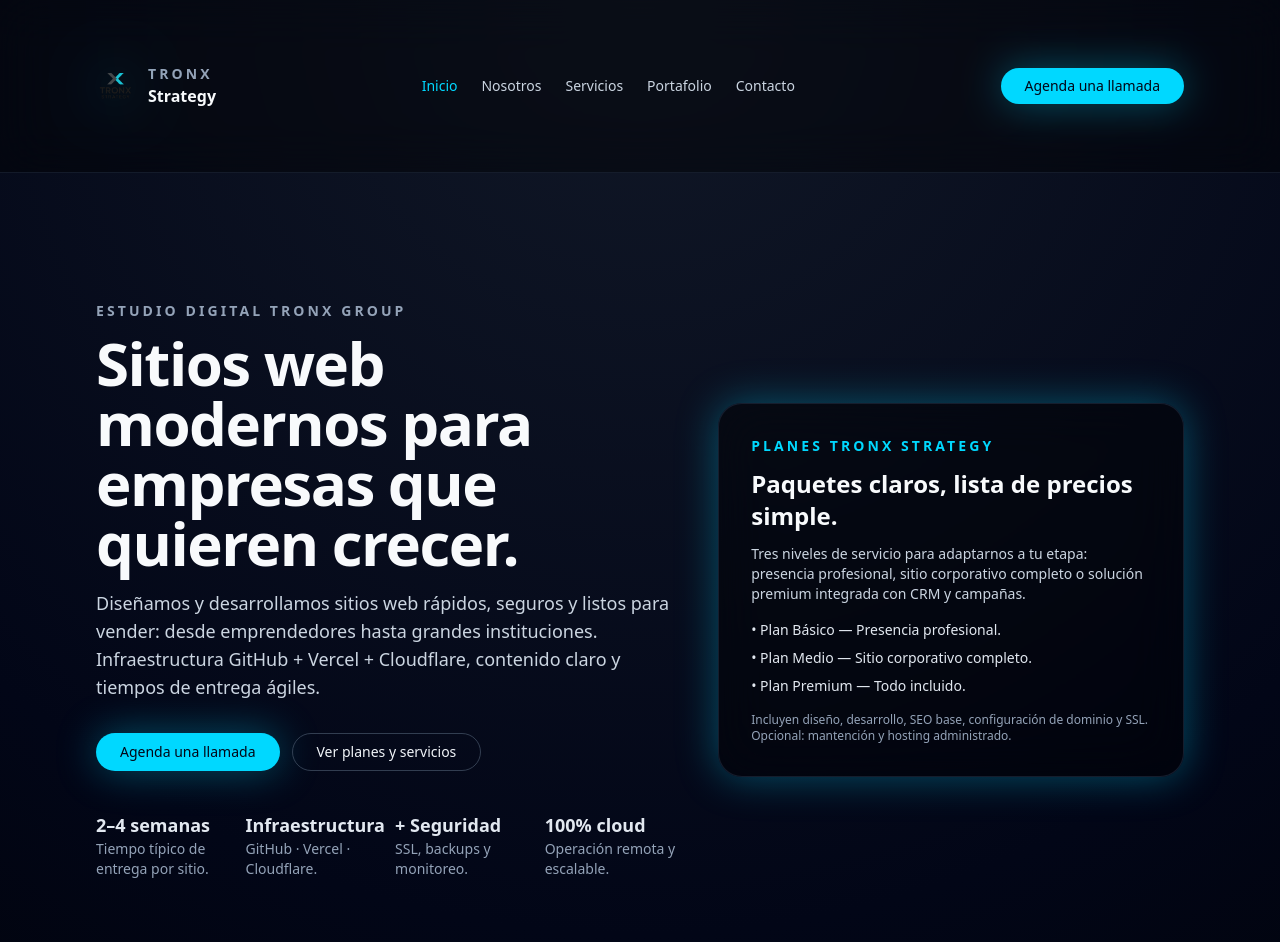
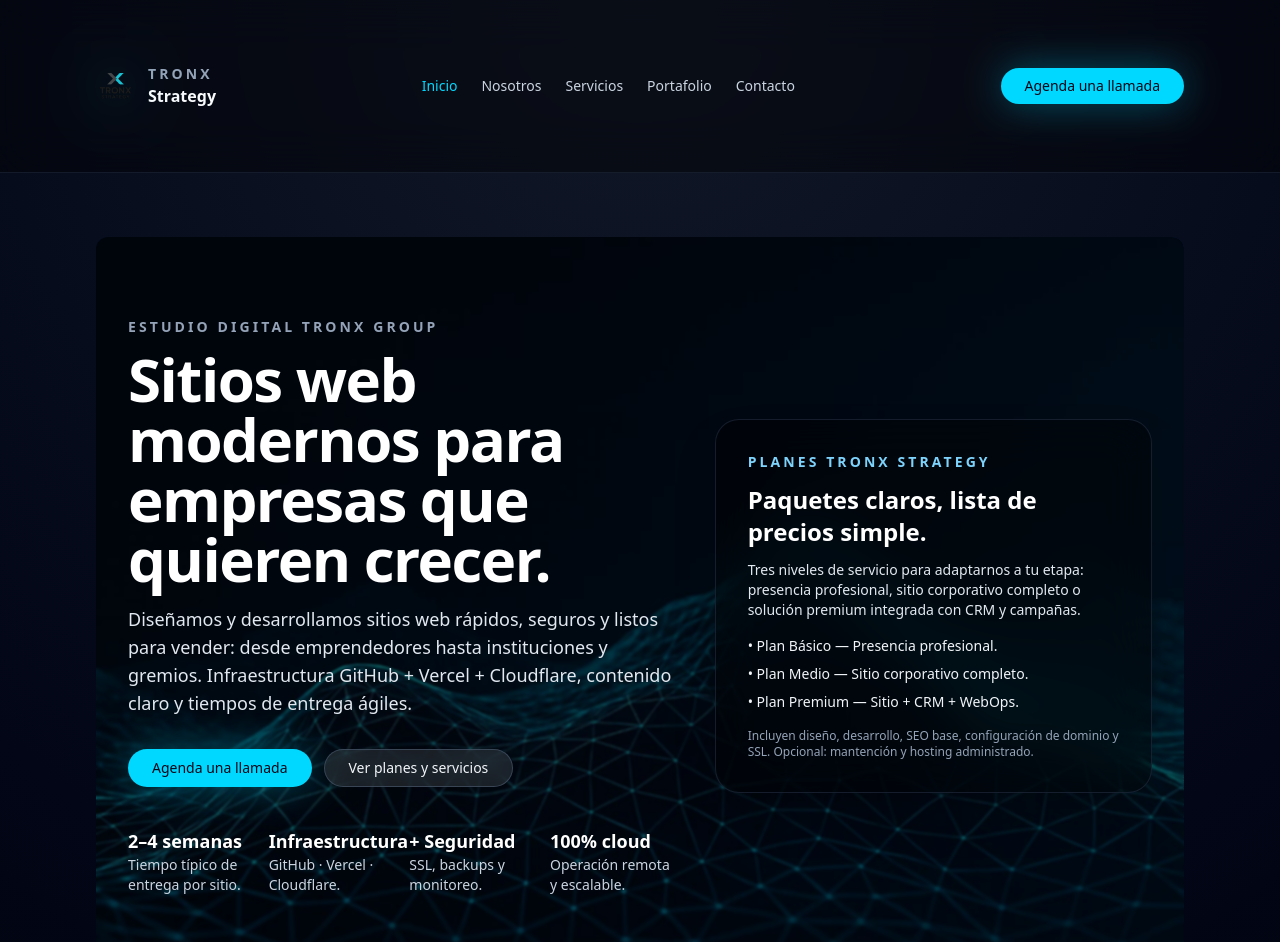
Before and after one commit to TronxGroup/Tronx-Strategy, a Next.js app: page / in a window 1280 px wide. Shown: the top 942 px of the page. Built offline with nearby package versions, Linux system fonts and the light colour scheme.

Commit message:
Update page.tsx

```diff
--- a/app/page.tsx
+++ b/app/page.tsx
@@ -3,49 +3,67 @@
 export default function HomePage() {
   return (
     <div className="section">
-      <section className="grid lg:grid-cols-[minmax(0,1.25fr)_minmax(0,1fr)] gap-10 items-center pt-8 lg:pt-16">
+      {/* HERO con fondo */}
+      <section
+        className="relative overflow-hidden rounded-xl"
+        style={{
+          backgroundImage: "url('/BG_hero_strategy.jpg')",
+          backgroundSize: "cover",
+          backgroundPosition: "center",
+          backgroundRepeat: "no-repeat",
+        }}
+      >
+        {/* Overlay para legibilidad */}
+        <div className="absolute inset-0 bg-black/60 backdrop-blur-[1px]" />
+
+        <div className="relative grid lg:grid-cols-[minmax(0,1.25fr)_minmax(0,1fr)] gap-10 items-center pt-12 pb-16 lg:pt-20 px-4 lg:px-8">
           <div>
-          <p className="section-title">Estudio digital Tronx Group</p>
-          <h1 className="mt-3 text-4xl md:text-5xl lg:text-6xl font-semibold tracking-tight text-slate-50">
+            <p className="section-title text-sky-300/90">
+              Estudio digital Tronx Group
+            </p>
+            <h1 className="mt-3 text-4xl md:text-5xl lg:text-6xl font-semibold tracking-tight text-white">
               Sitios web modernos para empresas que quieren crecer.
             </h1>
-          <p className="mt-4 text-base md:text-lg text-slate-300 max-w-xl">
-            Diseñamos y desarrollamos sitios web rápidos, seguros y listos para
-            vender: desde emprendedores hasta grandes instituciones. Infraestructura
-            GitHub + Vercel + Cloudflare, contenido claro y tiempos de entrega
-            ágiles.
+            <p className="mt-4 text-base md:text-lg text-slate-200 max-w-xl">
+              Diseñamos y desarrollamos sitios web rápidos, seguros y listos
+              para vender: desde emprendedores hasta instituciones y gremios.
+              Infraestructura GitHub + Vercel + Cloudflare, contenido claro y
+              tiempos de entrega ágiles.
             </p>
 
             <div className="mt-8 flex flex-wrap gap-3">
               <Link href="/contacto" className="btn-primary">
                 Agenda una llamada
               </Link>
-            <Link href="/servicios" className="btn-ghost">
+              <Link
+                href="/servicios"
+                className="btn-ghost bg-white/10 backdrop-blur hover:bg-white/20"
+              >
                 Ver planes y servicios
               </Link>
             </div>
 
-          <div className="mt-10 grid grid-cols-2 md:grid-cols-4 gap-4 text-xs md:text-sm text-slate-400">
+            <div className="mt-10 grid grid-cols-2 md:grid-cols-4 gap-4 text-xs md:text-sm text-slate-300">
               <div>
-              <p className="text-slate-200 text-base md:text-lg font-semibold">
+                <p className="text-white text-base md:text-lg font-semibold">
                   2–4 semanas
                 </p>
                 <p>Tiempo típico de entrega por sitio.</p>
               </div>
               <div>
-              <p className="text-slate-200 text-base md:text-lg font-semibold">
+                <p className="text-white text-base md:text-lg font-semibold">
                   Infraestructura
                 </p>
                 <p>GitHub · Vercel · Cloudflare.</p>
               </div>
               <div>
-              <p className="text-slate-200 text-base md:text-lg font-semibold">
+                <p className="text-white text-base md:text-lg font-semibold">
                   + Seguridad
                 </p>
                 <p>SSL, backups y monitoreo.</p>
               </div>
               <div>
-              <p className="text-slate-200 text-base md:text-lg font-semibold">
+                <p className="text-white text-base md:text-lg font-semibold">
                   100% cloud
                 </p>
                 <p>Operación remota y escalable.</p>
@@ -53,56 +71,60 @@
             </div>
           </div>
 
+          {/* Tarjeta derecha */}
           <div className="relative">
-          <div className="card-surface p-6 md:p-8 shadow-soft-glow">
-            <p className="text-sm font-semibold tracking-[0.22em] text-tronx-accent uppercase">
+            <div className="card-surface p-6 md:p-8 shadow-2xl bg-black/55 backdrop-blur rounded-xl border border-white/10">
+              <p className="text-sm font-semibold tracking-[0.22em] text-sky-300 uppercase">
                 Planes Tronx Strategy
               </p>
-            <h2 className="mt-3 text-2xl font-semibold text-slate-50">
+              <h2 className="mt-3 text-2xl font-semibold text-white">
                 Paquetes claros, lista de precios simple.
               </h2>
-            <p className="mt-3 text-sm text-slate-300">
+              <p className="mt-3 text-sm text-slate-200">
                 Tres niveles de servicio para adaptarnos a tu etapa: presencia
                 profesional, sitio corporativo completo o solución premium
                 integrada con CRM y campañas.
               </p>
-            <ul className="mt-4 space-y-2 text-sm text-slate-200">
+              <ul className="mt-4 space-y-2 text-sm text-slate-100">
                 <li>• Plan Básico — Presencia profesional.</li>
                 <li>• Plan Medio — Sitio corporativo completo.</li>
-              <li>• Plan Premium — Todo incluido.</li>
+                <li>• Plan Premium — Sitio + CRM + WebOps.</li>
               </ul>
               <p className="mt-4 text-xs text-slate-400">
-              Incluyen diseño, desarrollo, SEO base, configuración de dominio y
-              SSL. Opcional: mantención y hosting administrado.
+                Incluyen diseño, desarrollo, SEO base, configuración de dominio
+                y SSL. Opcional: mantención y hosting administrado.
               </p>
+            </div>
           </div>
         </div>
       </section>
 
+      {/* BLOQUE: QUÉ PODEMOS CONSTRUIR */}
       <section className="mt-16">
         <p className="section-title">Qué podemos construir</p>
         <h2 className="section-heading">
           Desde una landing en 48 horas hasta un portal institucional completo.
         </h2>
         <p className="section-subtitle">
-          Tronx Strategy se integra con Dekaelo Media y Tronx Group para entregar
-          una solución digital coherente: web, contenido, campañas y reporting.
+          Tronx Strategy se integra con Tronx Group y Dekaelo Media para
+          entregar una solución coherente: web, contenido, campañas y
+          reporting.
         </p>
 
         <div className="mt-10 grid gap-6 md:grid-cols-3">
           {[
             {
               title: "Sitios corporativos",
-              body: "Páginas completas para empresas, gremios, estudios y proyectos con necesidades de comunicación claras y reporting."
+              body: "Páginas completas para empresas, gremios, estudios y proyectos con necesidades de comunicación claras y reporting.",
             },
             {
               title: "Landing pages y campañas",
-              body: "Páginas de alta conversión para lanzamientos, eventos, cursos y campañas con medición real."
+              body: "Páginas de alta conversión para lanzamientos, eventos, cursos y campañas con medición real.",
             },
             {
               title: "Portales y directorios",
-              body: "Arquitecturas escalables para cámaras, asociaciones y proyectos territoriales."
-            }
+              body: "Arquitecturas escalables para cámaras, asociaciones y proyectos territoriales.",
+            },
           ].map((card) => (
             <div key={card.title} className="card-surface p-6">
               <h3 className="text-lg font-semibold text-slate-50">
```
Lines whose indentation alone changed are shown as unchanged.
